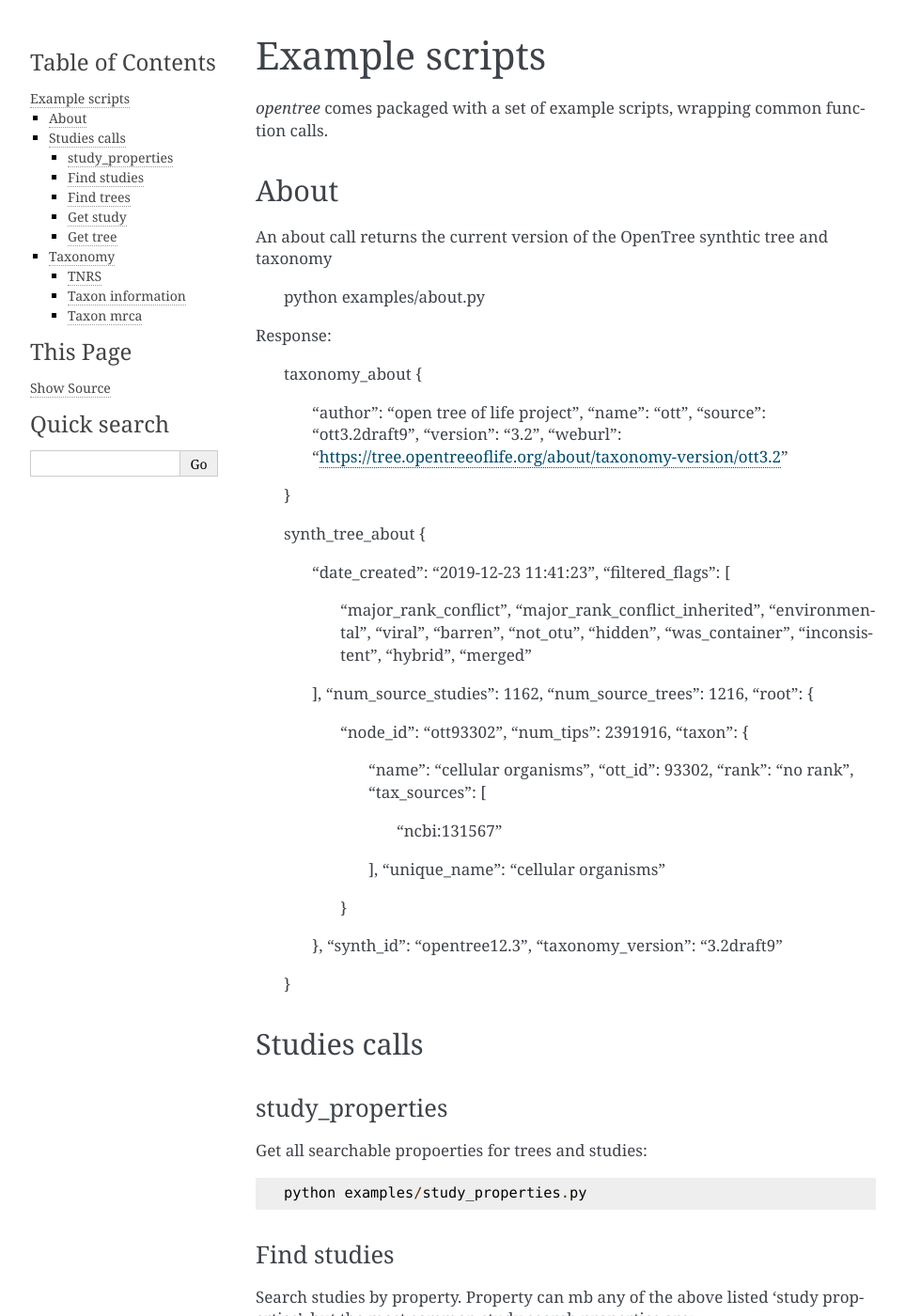
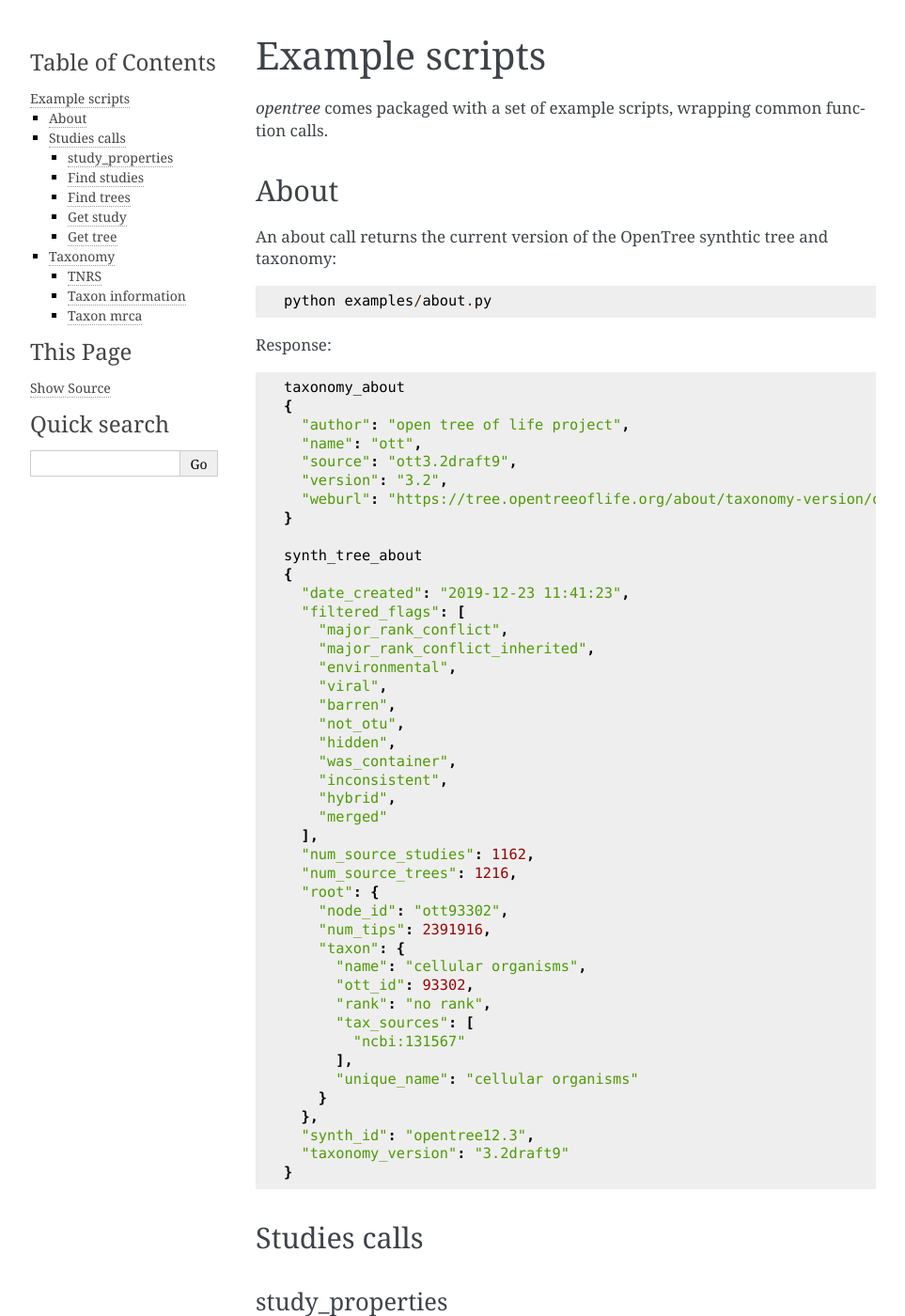
Before and after one commit to OpenTreeOfLife/python-opentree, a Sphinx documentation site: the page built from docs/source/running_examples.rst, in a window 1280 px wide and 1400 px high. Shown: the whole window at 94% size, without its empty margins (148-1111 px from the left). Built offline with Sphinx 7.4.7, drawn with Linux system fonts in a browser that asks for light colours; pages that are not in the unit, such as notebooks, are missing from menus; the version number is read from the project's files by our own code; some of the changed lines change nothing that is shown; some of the changed text lies outside the part shown.

Commit message:
sphinx fixes

```diff
--- a/docs/source/running_examples.rst
+++ b/docs/source/running_examples.rst
@@ -4,11 +4,11 @@ Example scripts
 
 About
 -----
-An about call returns the current version of the OpenTree synthtic tree and taxonomy
+An about call returns the current version of the OpenTree synthtic tree and taxonomy::
 
     python examples/about.py
 
-Response:
+Response::
 
     taxonomy_about
     {
@@ -90,7 +90,7 @@ Property can be any of the above listed 'study properties', but the most common
 
 
 
-Response:
+Response::
 
     "matched_studies": [
     {
```
